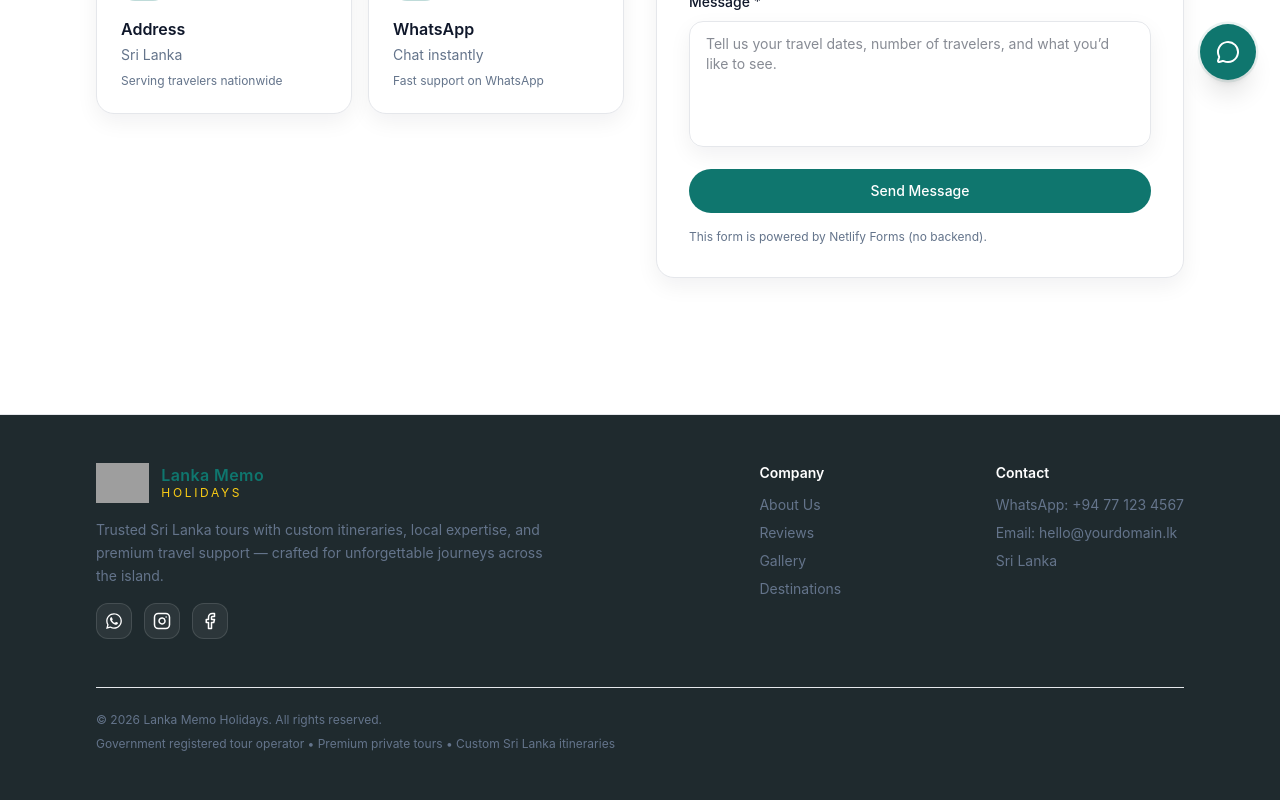
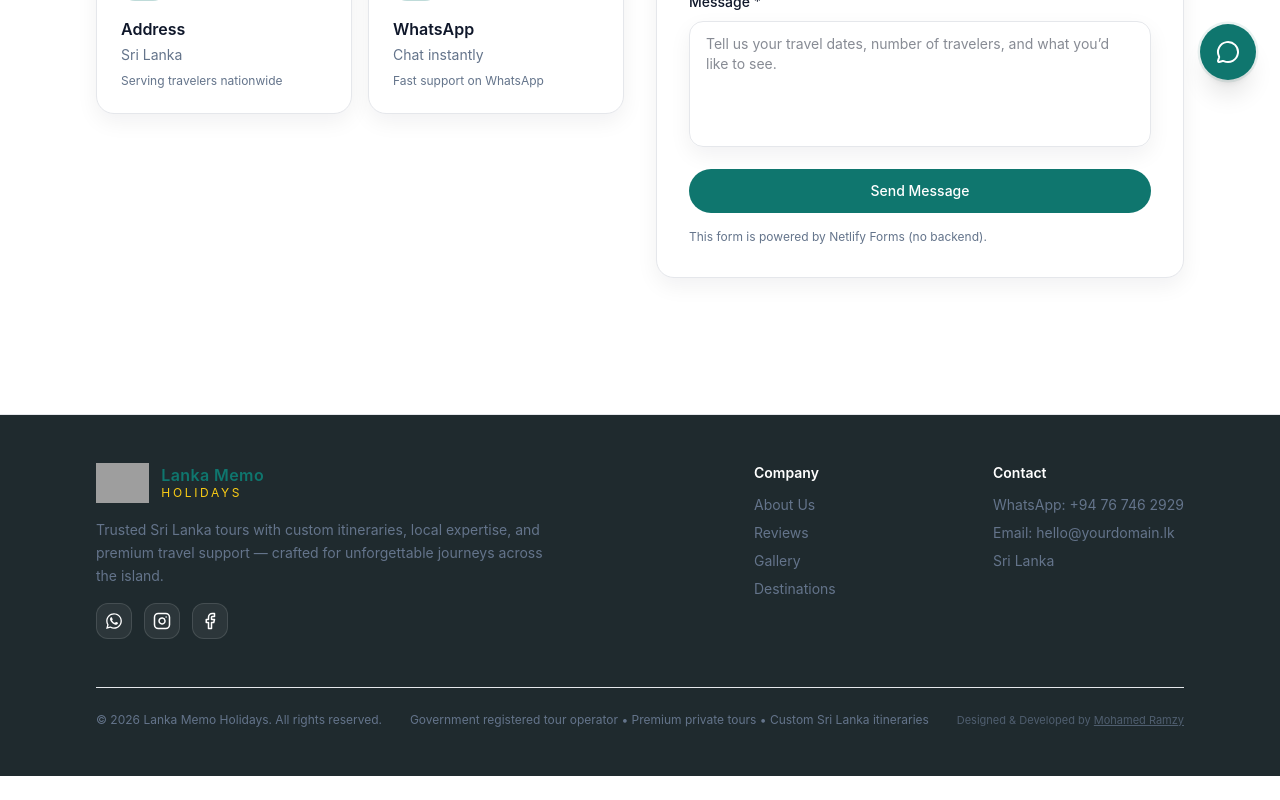
Before and after one commit to ramzyhafeel/lankamemo-website, a React (Vite) app: page /contact in a window 1280 px wide. Shown: the part 696-1496 px from the top of the page. After the commit the page ends 1472 px from the top, so only its background shows below. Built offline with nearby package versions, Linux system fonts and the light colour scheme; grey boxes are pictures that could not be loaded.

Commit message:
Update footer component: correct WhatsApp number, remove unused social icons, and improve layout

```diff
--- a/src/components/layout/Footer.jsx
+++ b/src/components/layout/Footer.jsx
@@ -1,10 +1,8 @@
 import Container from "./Container";
 import { site } from "../../data/site";
-import { Facebook, Instagram, Youtube, MessageCircle, ExternalLink } from "lucide-react";
+import { Facebook, Instagram } from "lucide-react";
 import logo from "../../assets/logo.png";
 import { FaWhatsapp } from "react-icons/fa";
-
-
 
 export default function Footer() {
   return (
@@ -40,13 +38,14 @@ export default function Footer() {
             </div>
 
             <p className="mt-4 text-sm text-muted leading-relaxed">
-              Trusted Sri Lanka tours with custom itineraries, local expertise, and
-              premium travel support — crafted for unforgettable journeys across the island.
+              Trusted Sri Lanka tours with custom itineraries, local expertise,
+              and premium travel support — crafted for unforgettable journeys
+              across the island.
             </p>
 
             {/* Social icons */}
             <div className="mt-4 flex items-center gap-3">
-              <Social href="https://wa.me/94771234567" label="WhatsApp">
+              <Social href="https://wa.me/+94767462929" label="WhatsApp">
                 <FaWhatsapp size={18} />
               </Social>
               <Social href="https://instagram.com/" label="Instagram">
@@ -56,29 +55,6 @@ export default function Footer() {
                 <Facebook size={18} />
               </Social>
             </div>
-
-            {/* TripAdvisor badge */}
-            {/* <a
-              href={site.tripAdvisorUrl || "https://www.tripadvisor.com/"}
-              target="_blank"
-              rel="noopener noreferrer"
-              className="mt-6 inline-flex items-center gap-2 rounded-2xl px-3 py-2 transition hover:opacity-95"
-              style={{
-                background: "rgba(255,255,255,0.06)",
-                border: "1px solid rgba(255,255,255,0.12)",
-              }}
-              aria-label="View our TripAdvisor reviews"
-              title="View our TripAdvisor reviews"
-            >
-              <img
-                src={tripAdvisorBadge}
-                alt="TripAdvisor badge"
-                className="h-8 w-auto object-contain"
-              />
-              <span className="text-xs text-white/80 inline-flex items-center gap-1">
-                TripAdvisor Reviews <ExternalLink className="h-3.5 w-3.5" />
-              </span>
-            </a> */}
           </div>
 
           {/* Links */}
@@ -96,7 +72,7 @@ export default function Footer() {
             <div>
               <div className="font-semibold text-white">Contact</div>
               <ul className="mt-3 space-y-2 text-muted">
-                <li>WhatsApp: +94 77 123 4567</li>
+                <li>WhatsApp: +94 76 746 2929</li>
                 <li>Email: hello@yourdomain.lk</li>
                 <li>Sri Lanka</li>
               </ul>
@@ -106,14 +82,30 @@ export default function Footer() {
 
         {/* Bottom strip */}
         <div
-          className="mt-12 flex flex-col gap-2 border-t pt-6 text-xs text-muted"
+          className="mt-12 flex flex-col gap-3 border-t pt-6 text-xs text-muted md:flex-row md:items-center md:justify-between"
           style={{ borderColor: "var(--border)" }}
         >
           <div>
             © {new Date().getFullYear()} {site.brand}. All rights reserved.
           </div>
+
           <div>
-            Government registered tour operator • Premium private tours • Custom Sri Lanka itineraries
+            Government registered tour operator • Premium private tours • Custom
+            Sri Lanka itineraries
+          </div>
+
+          {/* Developer credit */}
+          <div className="text-[11px] opacity-70">
+            Designed & Developed by{" "}
+            <a
+              href="https://ramzyhafeel.me"
+              target="_blank"
+              rel="noopener noreferrer"
+              className="underline hover:text-white transition"
+              title="Mohamed Ramzy - Full Stack Developer Portfolio"
+            >
+              Mohamed Ramzy
+            </a>
           </div>
         </div>
       </Container>
```
